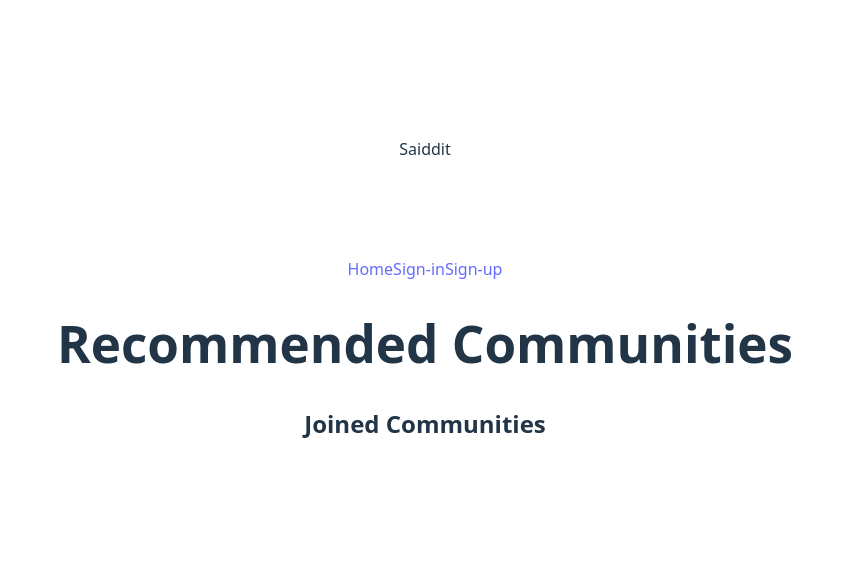
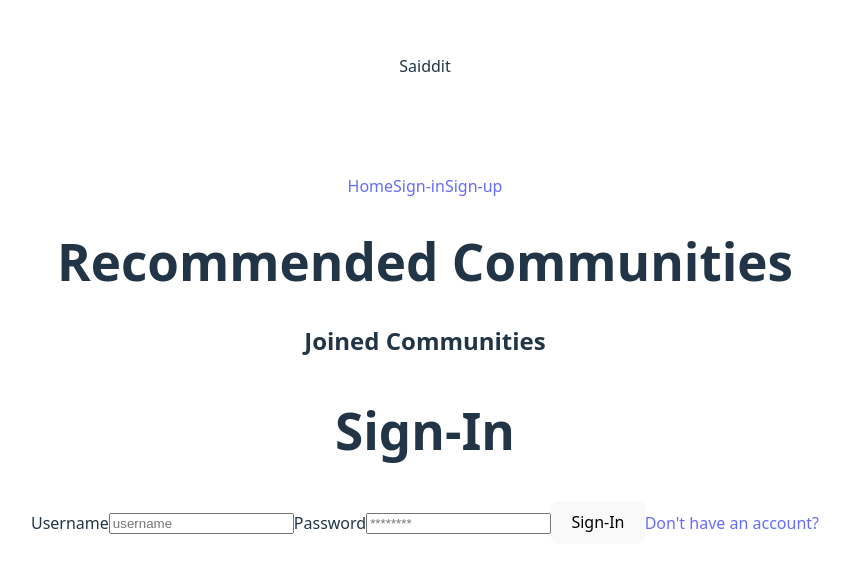
Before and after one commit to JMaxRowe/Saiddit-project-4-Client, a React (Vite) app: page /sign-in in a window 1280 px wide. Shown: the part 113-686 px from the top of the page, without its empty margins (215-1065 px from the left). Built offline with nearby package versions, Linux system fonts and the light colour scheme; no server answers.

Commit message:
fixed token issue and added Sign-in

```diff
--- a/src/App.jsx
+++ b/src/App.jsx
@@ -10,6 +10,7 @@ import Home from './components/Home/Home'
 import ProfilePage from './components/ProfilePage/ProfilePage'
 import PostPage from './components/PostPage/PostPage'
 import SignUpPage from './components/SignUpPage/SignUpPage'
+import SignInPage from './components/SignInPage/SignInPage'
 
 function App() {
 
@@ -20,6 +21,7 @@ function App() {
       <Routes>
         <Route index element={<Home/>}></Route>
         <Route path='/sign-up' element={<SignUpPage />}></Route>
+        <Route path='/sign-in' element={<SignInPage />}></Route>
       </Routes>
     </>
   )
--- /dev/null
+++ b/src/components/SignInForm/SignInForm.jsx
@@ -0,0 +1,53 @@
+import '../../styles/forms.css'
+import './SignInForm.css'
+import { useState, useContext } from 'react'
+import {signIn } from '../../services/users'
+import { Link, useNavigate } from 'react-router'
+import { setToken, getUser } from '../../utils/auth'
+import { UserContext } from '../../contexts/UserContext'
+
+export default function SignInForm(){
+    const {setUser} = useContext(UserContext)
+
+    const [formData, setformData] = useState({
+        username: '',
+        password: '',
+    })
+    const [errors, setErrors] = useState({})
+
+    const navigate = useNavigate()
+
+    const handleSubmit = async(e) => {
+        setErrors({})
+        e.preventDefault()
+        try {
+            const {data} = await signIn(formData)
+            setToken(data.access)
+            setUser(getUser())
+            navigate("/")
+        } catch (error) {
+            console.log(error)
+            setErrors(error.response.data)
+        }
+    }
+
+    const handleChange = (e) => {
+        setformData({...formData, [e.target.name]: e.target.value})
+    }
+
+    return(
+        <form className="form" onSubmit={handleSubmit}>
+
+
+            <label htmlFor="username">Username</label>
+            <input type="text" name='username' id='username' placeholder='username' value={formData.username} onChange={handleChange} />
+
+            <label htmlFor="password">Password</label>
+            <input type="password" name='password' id='password' placeholder='********' value={formData.password} onChange={handleChange}/>
+
+            {errors.message && <p className='error-message'>Please ensure your username/email and password are correct</p>}
+            <button type="submit">Sign-In</button>
+            <Link to={"/sign-up/"}>Don't have an account?</Link>
+        </form>
+    )
+}
--- /dev/null
+++ b/src/components/SignInPage/SignInPage.jsx
@@ -0,0 +1,19 @@
+import './SignInPage.css'
+import SignInForm from '../SignInForm/SignInForm'
+import { useContext } from 'react'
+import { UserContext } from '../../contexts/UserContext'
+import { Navigate } from 'react-router'
+
+export default function SignInPage(){
+    const {user} = useContext(UserContext)
+    if (user) return <Navigate to="/" />
+
+    return(
+        <main>
+            <section className="form-section">
+                <h1>Sign-In</h1>
+                <SignInForm />
+            </section>
+        </main>
+    )
+}
--- a/src/components/SignUpForm/SignUpForm.jsx
+++ b/src/components/SignUpForm/SignUpForm.jsx
@@ -28,7 +28,7 @@ export default function SignUpForm(){
         e.preventDefault()
         try {
             const {data} = await signUp(formData)
-            setToken(data.token)
+            setToken(data.access)
             setUser(getUser())
             navigate("/")
         } catch (error) {
@@ -67,7 +67,7 @@ export default function SignUpForm(){
             {errors.passwordConfirmation && <p className='errorMessage'>{errors.passwordConfirmation}</p>}
 
             <button type="submit" disabled={isUploading}>{isUploading ? 'uploading...' : 'Sign-up'}</button>
-            <Link to={"/user/sign-in"}>Already have an account?</Link>
+            <Link to={"/sign-in/"}>Already have an account?</Link>
         </form>
     )
 }
```
Also changed, not shown: src/components/SignInForm/SignInForm.css (added), src/components/SignInPage/SignInPage.css (added).
